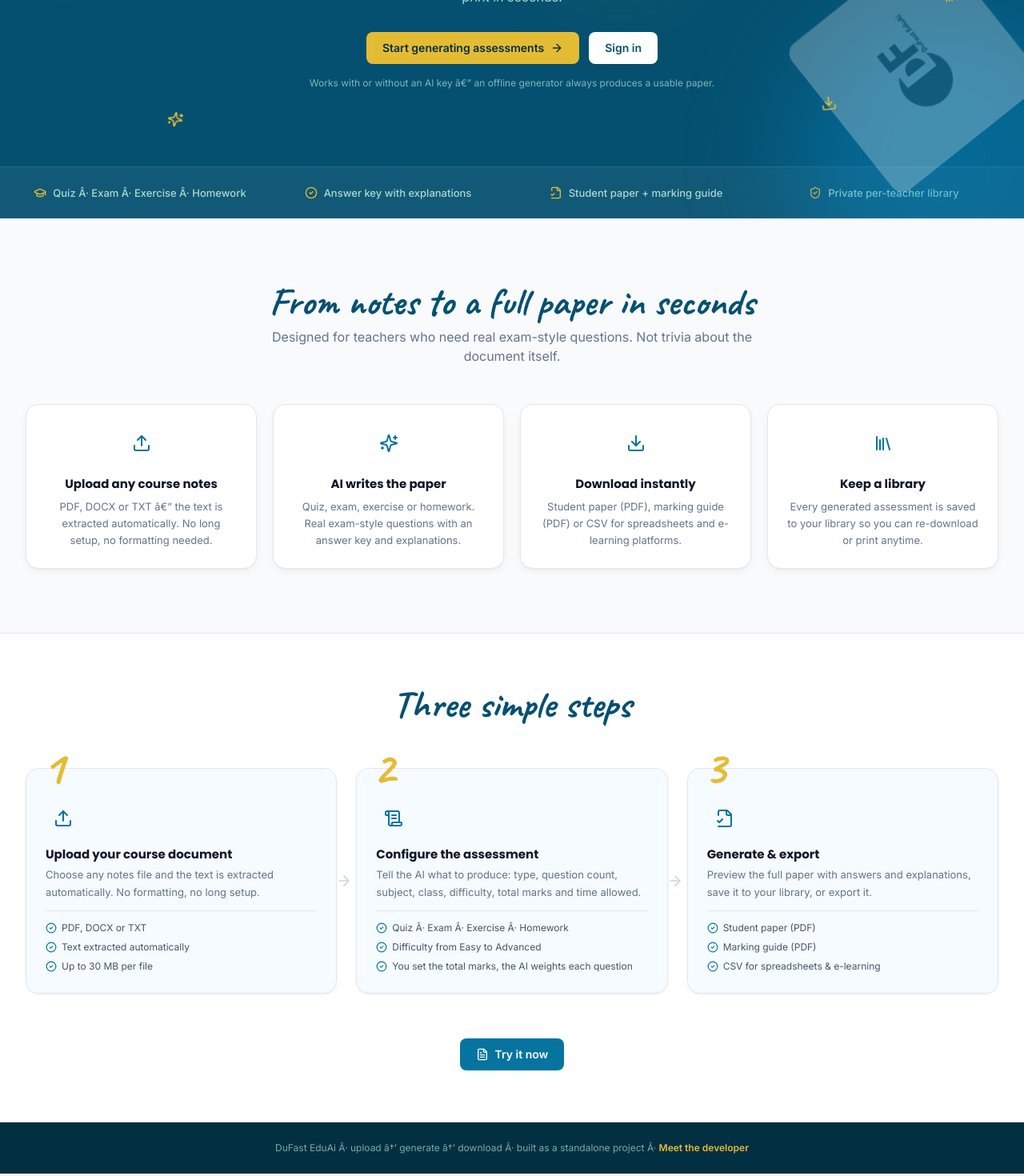
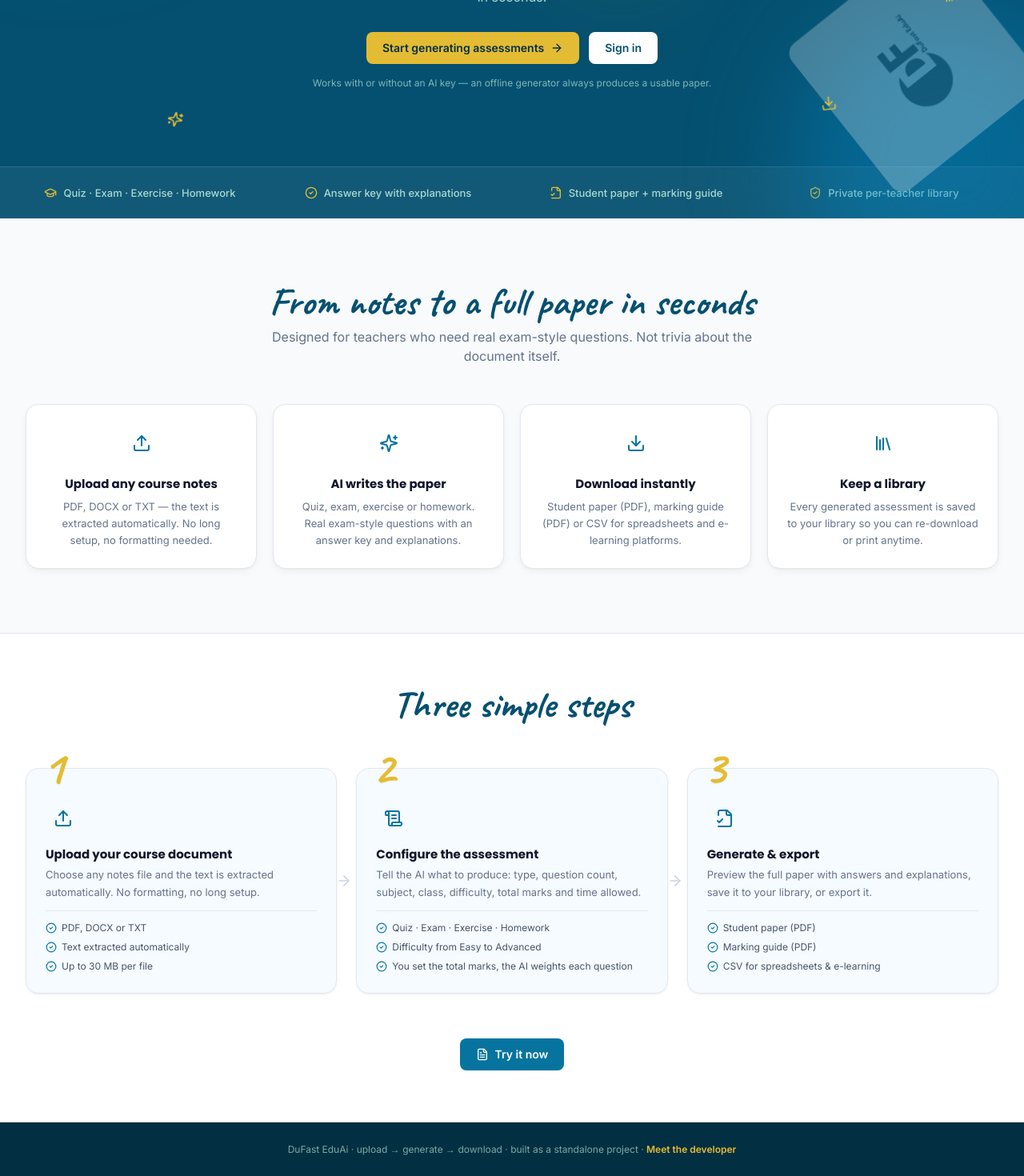
Before and after one commit to adolphenayituriki/AI-ASSESSMENT-GENERATOR, a React (Vite) app in the folder frontend/: page / in a window 1280 px wide. Shown: the part 391-1861 px from the top of the page at 80% size. Built offline with nearby package versions, Linux system fonts and the light colour scheme.

Commit message:
Fix encoding corruption; improve mobile responsiveness across landing, topbar, developer page

```diff
--- a/frontend/src/App.jsx
+++ b/frontend/src/App.jsx
@@ -29,11 +29,13 @@ function TopBar() {
   return (
     <header className="sticky top-0 z-40 border-b border-slate-200 bg-white/85 backdrop-blur-xl">
       <div className="mx-auto flex w-full max-w-7xl items-center justify-between gap-3 px-4 py-3 sm:px-6 lg:px-8">
-        <div className="flex items-center gap-2.5">
+          <div className="flex items-center gap-2.5">
           <BrandLogo size={36} />
           <div>
             <p className="font-display text-sm font-bold leading-tight text-slate-900">DuFast EduAi</p>
-            <p className="text-[11px] leading-tight text-slate-400">Upload notes → generate a real exam → download</p>
+            <p className="hidden text-[11px] leading-tight text-slate-400 sm:block">
+              Upload notes → generate a real exam → download
+            </p>
           </div>
         </div>
         {user ? (
--- a/frontend/src/pages/Developer.jsx
+++ b/frontend/src/pages/Developer.jsx
@@ -61,7 +61,7 @@ export default function Developer() {
 
             <div className="mt-6 space-y-2 text-left">
               <a href={`mailto:${developer.email}`} className="flex items-center gap-2.5 rounded-lg bg-white/5 px-3 py-2 text-[12px] text-emerald-100/90 transition hover:bg-white/10 hover:text-white">
-                <Mail className="h-4 w-4 shrink-0 text-brand-gold" /> {developer.email}
+                <Mail className="h-4 w-4 shrink-0 text-brand-gold" /> <span className="min-w-0 break-all">{developer.email}</span>
               </a>
               <a href={`tel:${developer.phone.replace(/\s+/g, '')}`} className="flex items-center gap-2.5 rounded-lg bg-white/5 px-3 py-2 text-[12px] text-emerald-100/90 transition hover:bg-white/10 hover:text-white">
                 <Phone className="h-4 w-4 shrink-0 text-brand-gold" /> {developer.phone}
--- a/frontend/src/pages/Landing.jsx
+++ b/frontend/src/pages/Landing.jsx
@@ -18,7 +18,7 @@ const features = [
   {
     icon: Upload,
     title: 'Upload any course notes',
-    text: 'PDF, DOCX or TXT â€” the text is extracted automatically. No long setup, no formatting needed.',
+    text: 'PDF, DOCX or TXT — the text is extracted automatically. No long setup, no formatting needed.',
   },
   {
     icon: Sparkles,
@@ -50,7 +50,7 @@ const steps = [
     icon: ScrollText,
     title: 'Configure the assessment',
     text: 'Tell the AI what to produce: type, question count, subject, class, difficulty, total marks and time allowed.',
-    details: ['Quiz Â· Exam Â· Exercise Â· Homework', 'Difficulty from Easy to Advanced', 'You set the total marks, the AI weights each question'],
+    details: ['Quiz · Exam · Exercise · Homework', 'Difficulty from Easy to Advanced', 'You set the total marks, the AI weights each question'],
   },
   {
     n: '3',
@@ -77,13 +77,13 @@ export default function Landing() {
             src="/dufast-eduai.png"
             alt=""
             aria-hidden="true"
-            className="logo-drift absolute left-2 top-[14%] h-32 w-32 rounded-2xl object-cover opacity-30 sm:left-6 sm:h-48 sm:w-48"
+            className="logo-drift absolute left-2 top-[14%] h-28 w-28 rounded-2xl object-cover opacity-30 sm:left-6 sm:h-48 sm:w-48"
           />
           <img
             src="/dufast-eduaii.png"
             alt=""
             aria-hidden="true"
-            className="logo-drift absolute bottom-[10%] right-2 h-36 w-36 rounded-2xl object-cover opacity-25 sm:right-6 sm:h-56 sm:w-56"
+            className="logo-drift absolute bottom-[10%] right-2 h-32 w-32 rounded-2xl object-cover opacity-25 sm:right-6 sm:h-56 sm:w-56"
             style={{ animationDelay: '-20s' }}
           />
 
@@ -107,45 +107,45 @@ export default function Landing() {
           </span>
         </div>
 
-        <div className="container-page relative py-16 sm:py-24">
+        <div className="container-page relative py-14 sm:py-24">
           <div className="mx-auto max-w-3xl text-center">
-            <span className="inline-flex items-center gap-2 rounded-full border border-white/15 bg-white/10 px-3.5 py-1.5 text-xs font-semibold text-emerald-100 backdrop-blur">
+            <span className="inline-flex max-w-full items-center gap-2 rounded-full border border-white/15 bg-white/10 px-3.5 py-1.5 text-xs font-semibold text-emerald-100 backdrop-blur">
               <BrandLogo size={24} />
-              DuFast EduAi. AI-powered assessment generator
+              <span className="truncate">DuFast EduAi. AI-powered assessment generator</span>
             </span>
-            <h1 className="font-display mt-5 text-3xl font-bold leading-tight text-white sm:text-5xl">
+            <h1 className="font-display mt-5 text-[28px] font-bold leading-tight text-white sm:text-5xl">
               Turn your course notes into <span className="font-hand text-brand-gold">exam-ready papers</span>
             </h1>
             <p className="mx-auto mt-4 max-w-xl text-sm leading-relaxed text-emerald-100/80 sm:text-base">
               Upload a course document and the AI writes a complete quiz, exam, exercise or homework with an answer
-              key and explanations â€” ready to print in seconds.
+              key and explanations — ready to print in seconds.
             </p>
-            <div className="mt-8 flex flex-wrap items-center justify-center gap-3">
+            <div className="mt-8 flex flex-col items-stretch justify-center gap-3 sm:flex-row sm:items-center">
               <button
                 onClick={() => navigate('/app')}
-                className="btn-primary !bg-brand-gold !text-brand-green-ink hover:!bg-brand-gold/90"
+                className="btn-primary !bg-brand-gold !text-brand-green-ink hover:!bg-brand-gold/90 sm:w-auto"
               >
                 Start generating assessments <ArrowRight className="h-4 w-4" />
               </button>
-              <Link to="/login" className="btn-white">
+              <Link to="/login" className="btn-white sm:w-auto">
                 Sign in
               </Link>
             </div>
             <p className="mt-4 text-xs text-emerald-100/60">
-              Works with or without an AI key â€” an offline generator always produces a usable paper.
+              Works with or without an AI key — an offline generator always produces a usable paper.
             </p>
           </div>
         </div>
 
         <div className="border-t border-white/10 bg-white/5">
-          <div className="container-page grid grid-cols-2 gap-6 py-6 text-center sm:grid-cols-4">
+          <div className="container-page grid grid-cols-1 gap-3 py-6 text-center sm:grid-cols-2 lg:grid-cols-4 sm:gap-6">
             {[
-              { icon: GraduationCap, label: 'Quiz Â· Exam Â· Exercise Â· Homework' },
+              { icon: GraduationCap, label: 'Quiz · Exam · Exercise · Homework' },
               { icon: CheckCircle2, label: 'Answer key with explanations' },
               { icon: FileCheck2, label: 'Student paper + marking guide' },
               { icon: ShieldCheck, label: 'Private per-teacher library' },
             ].map((s) => (
-              <div key={s.label} className="flex items-center justify-center gap-2 text-emerald-100/80">
+              <div key={s.label} className="flex flex-col items-center justify-center gap-1.5 text-emerald-100/80 sm:flex-row sm:gap-2">
                 <s.icon className="h-4 w-4 shrink-0 text-brand-gold" />
                 <span className="text-xs font-medium sm:text-[13px]">{s.label}</span>
               </div>
@@ -157,14 +157,14 @@ export default function Landing() {
       {/* Features */}
       <section className="container-page py-14 sm:py-20">
         <div className="mx-auto max-w-2xl text-center">
-          <h2 className="font-hand text-4xl font-bold text-brand-green-deep sm:text-5xl">
+          <h2 className="font-hand text-3xl font-bold text-brand-green-deep sm:text-5xl">
             From notes to a full paper in seconds
           </h2>
           <p className="section-subtitle">
             Designed for teachers who need real exam-style questions. Not trivia about the document itself.
           </p>
         </div>
-        <div className="mt-12 grid gap-5 sm:grid-cols-2 lg:grid-cols-4">
+        <div className="mt-10 grid gap-5 sm:mt-12 sm:grid-cols-2 lg:grid-cols-4">
           {features.map((f) => (
             <div
               key={f.title}
@@ -185,11 +185,11 @@ export default function Landing() {
       <section className="border-y border-slate-200 bg-white">
         <div className="container-page py-14 sm:py-16">
           <div className="mx-auto max-w-2xl text-center">
-            <h2 className="font-hand text-4xl font-bold text-brand-green-deep sm:text-5xl">
+            <h2 className="font-hand text-3xl font-bold text-brand-green-deep sm:text-5xl">
               Three simple steps
             </h2>
           </div>
-          <div className="relative mt-14 grid gap-8 sm:grid-cols-3 sm:gap-6">
+          <div className="relative mt-14 grid gap-8 sm:mt-14 sm:grid-cols-3 sm:gap-6">
             {steps.map((s, i) => (
               <div
                 key={s.n}
@@ -217,7 +217,7 @@ export default function Landing() {
               </div>
             ))}
           </div>
-          <div className="mt-14 text-center">
+          <div className="mt-12 text-center sm:mt-14">
             <button onClick={() => navigate('/app')} className="btn-primary">
               <FileText className="h-4 w-4" /> Try it now
             </button>
@@ -226,9 +226,9 @@ export default function Landing() {
       </section>
 
       {/* Footer */}
-      <footer className="bg-brand-green-ink py-6">
-        <p className="text-center text-xs text-emerald-100/60">
-          DuFast EduAi Â· upload â†’ generate â†’ download Â· built as a standalone project Â·{' '}
+      <footer className="bg-brand-green-ink px-4 py-6">
+        <p className="mx-auto max-w-2xl text-center text-xs leading-relaxed text-emerald-100/60">
+          DuFast EduAi · upload → generate → download · built as a standalone project ·{' '}
           <Link to="/developer" className="font-semibold text-brand-gold hover:underline">
             Meet the developer
           </Link>
```
